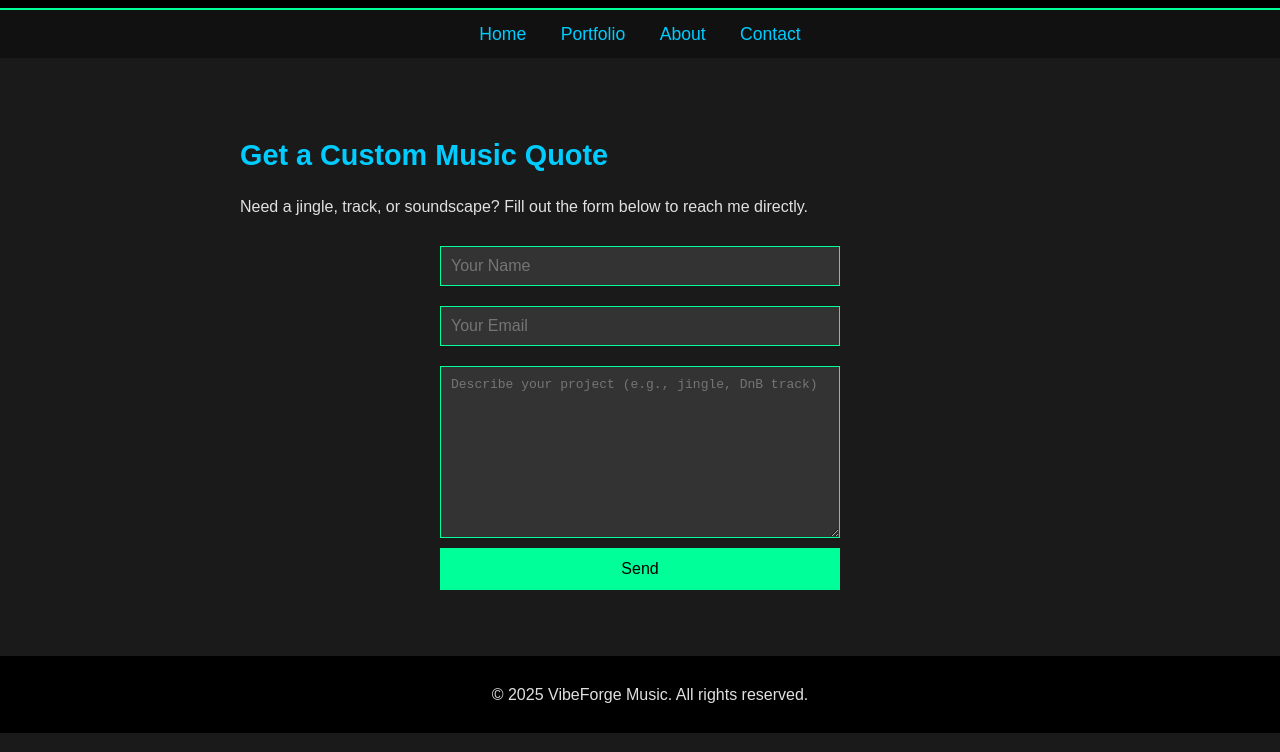
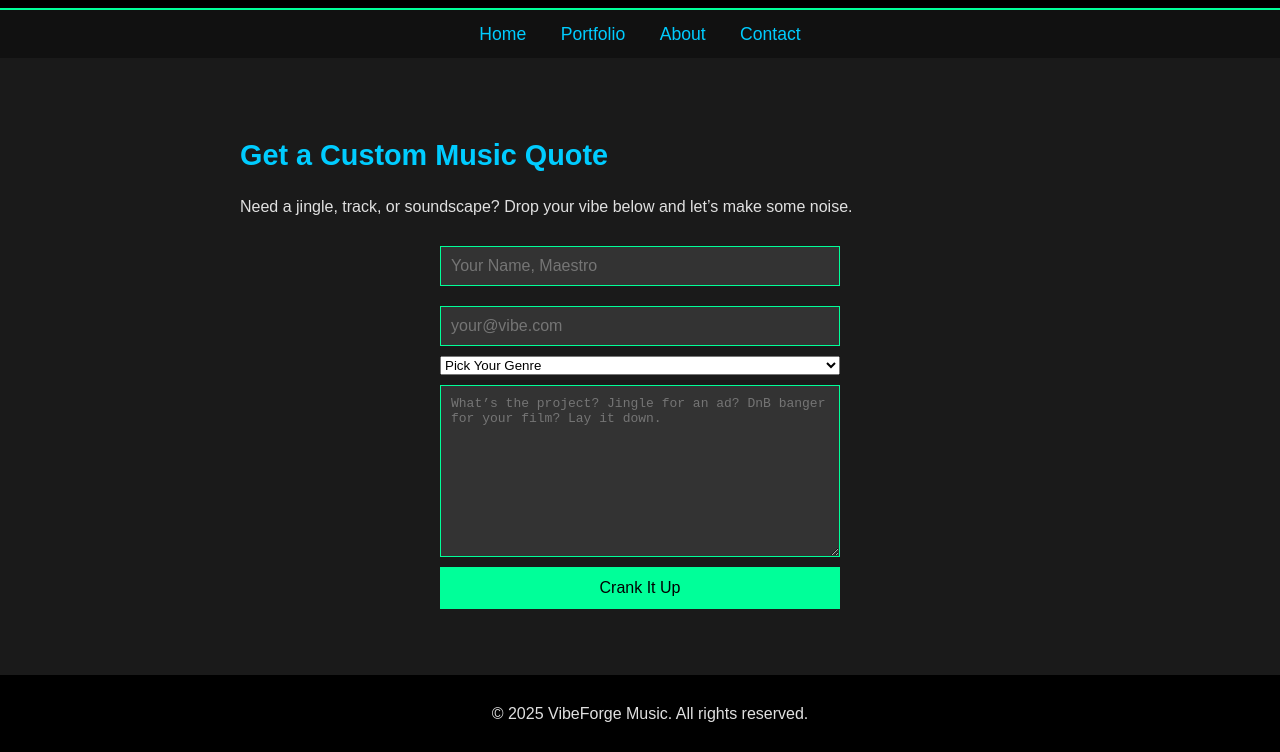
Before and after one commit to VoidCounsel/voidcounsel.github.io, a website: page contact.html in a window 1280 px wide. Shown: the part 96-848 px from the top of the page. Drawn offline with nearby package versions, Linux system fonts and the light colour scheme.

Commit message:
Update contact.html

```diff
--- a/contact.html
+++ b/contact.html
@@ -20,12 +20,20 @@
   </nav>
   <section id="contact">
     <h2>Get a Custom Music Quote</h2>
-    <p>Need a jingle, track, or soundscape? Fill out the form below to reach me directly.</p>
+    <p>Need a jingle, track, or soundscape? Drop your vibe below and let’s make some noise.</p>
     <form id="contact-form">
-      <input type="text" name="name" placeholder="Your Name" required>
-      <input type="email" name="email" placeholder="Your Email" required>
-      <textarea name="message" placeholder="Describe your project (e.g., jingle, DnB track)" required></textarea>
-      <button type="submit">Send</button>
+      <input type="text" name="name" placeholder="Your Name, Maestro" required>
+      <input type="email" name="email" placeholder="your@vibe.com" required>
+      <select name="genre" required>
+        <option value="" disabled selected>Pick Your Genre</option>
+        <option value="cyberpunk-hiphop">Cyberpunk Hip-Hop</option>
+        <option value="synthwave-rock">Synthwave Rock</option>
+        <option value="jazz-trap">Jazz-Trap Fusion</option>
+        <option value="baroque-metal">Baroque Metal</option>
+        <option value="other">Other (Spill it below)</option>
+      </select>
+      <textarea name="message" placeholder="What’s the project? Jingle for an ad? DnB banger for your film? Lay it down." required></textarea>
+      <button type="submit">Crank It Up</button>
     </form>
     <p id="form-message"></p>
   </section>
```
